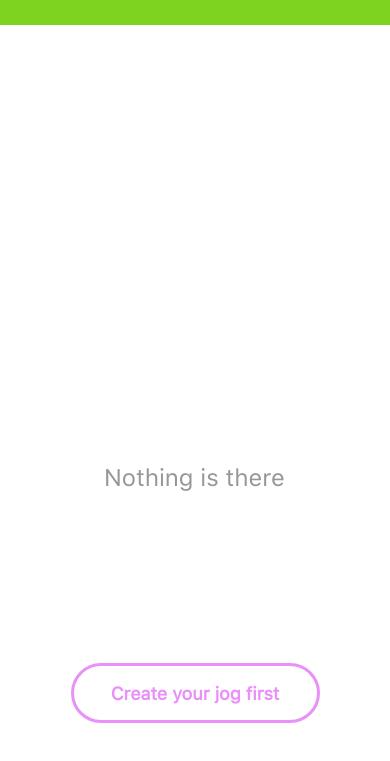
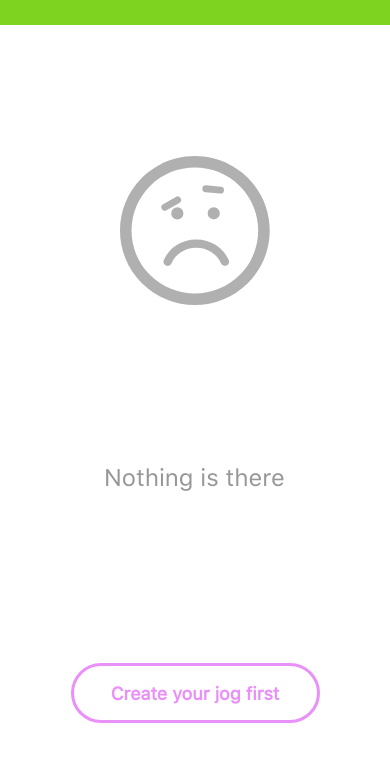
Before and after one commit to dinasing/jogtracker, a React app: page /contacts in a window 390 px wide. Shown: the part 91-852 px from the top of the page. Built offline with nearby package versions, Linux system fonts and the light colour scheme; some packages are replaced by stand-ins of ours; no server answers; sample sign-in values are in the browser's storage.

Commit message:
feat: make responsive bg image

```diff
--- a/src/scss/partials/_nothing-page.scss
+++ b/src/scss/partials/_nothing-page.scss
@@ -2,9 +2,22 @@
   height: 1024px;
   background-image: url('../../assets/images/sad-rounded-square-emoticon.svg');
   background-repeat: no-repeat;
-  background-position: 647px 242px;
+  background-position: 50% 27.6%;
   display: flex;
   flex-direction: column;
+
+  @media screen and (max-width: 768px) {
+    background-position-y: 15%;
+  }
+
+  @media screen and (max-width: 376px) {
+    background-image: url('../../assets/images/sadRoundedSquareEmoticon.png');
+    background-position-y: 15%;
+  }
+
+  @media screen and (max-width: 350px) {
+    background-image: none;
+  }
 
   &__text {
     padding-top: 438px;
@@ -12,6 +25,15 @@
     font-size: 24px;
     line-height: 1.21;
     color: #979797;
+
+    @media screen and (max-width: 768px) {
+      // padding-top: 87%;
+    }
+
+    @media screen and (max-width: 376px) {
+      line-height: 29pt;
+      padding-top: 67%;
+    }
   }
 
   &__button {
```
